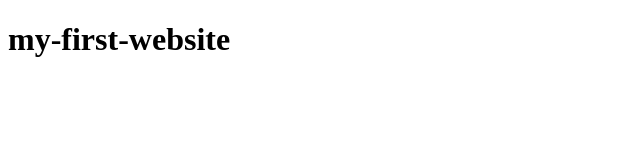
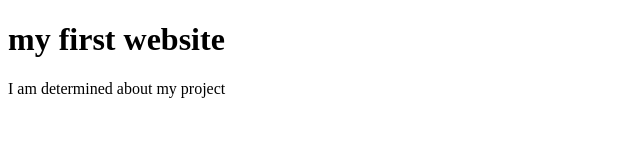
Before and after one commit to saiful2612/my-first-project, a plain HTML site: page index.html in a window 1280 px wide. Shown: the whole page, without its empty margins (0-640 px from the left). Drawn offline with Linux system fonts and the light colour scheme.

Commit message:
learing github

```diff
--- a/index.html
+++ b/index.html
@@ -6,6 +6,7 @@
     <title>Document</title>
 </head>
 <body>
-    <h1>my-first-website</h1>
+    <h1>my first website</h1>
+    <p>I am determined about my project</p>
 </body>
 </html>
```
